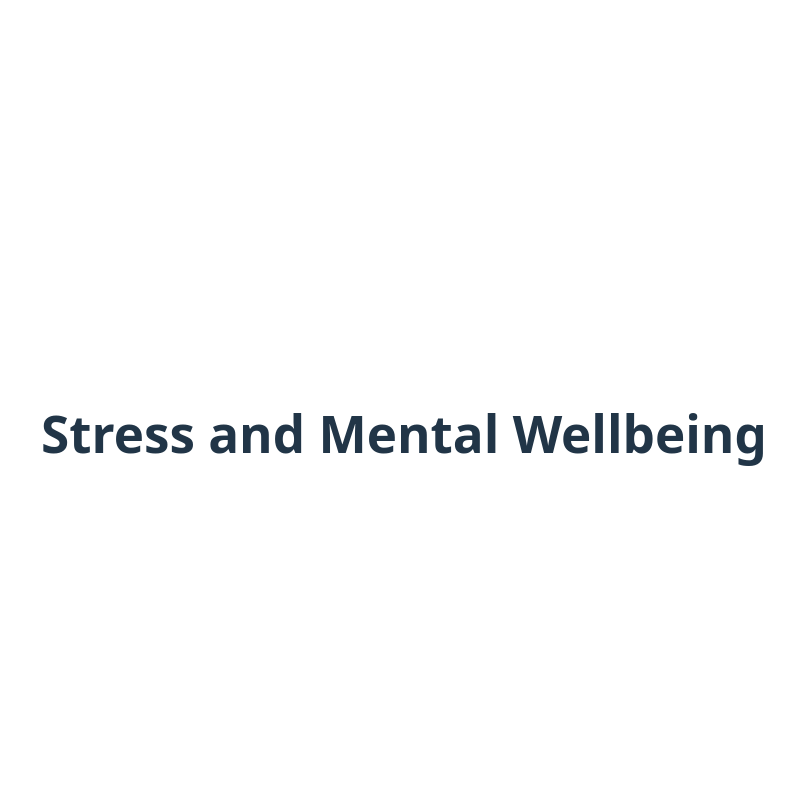
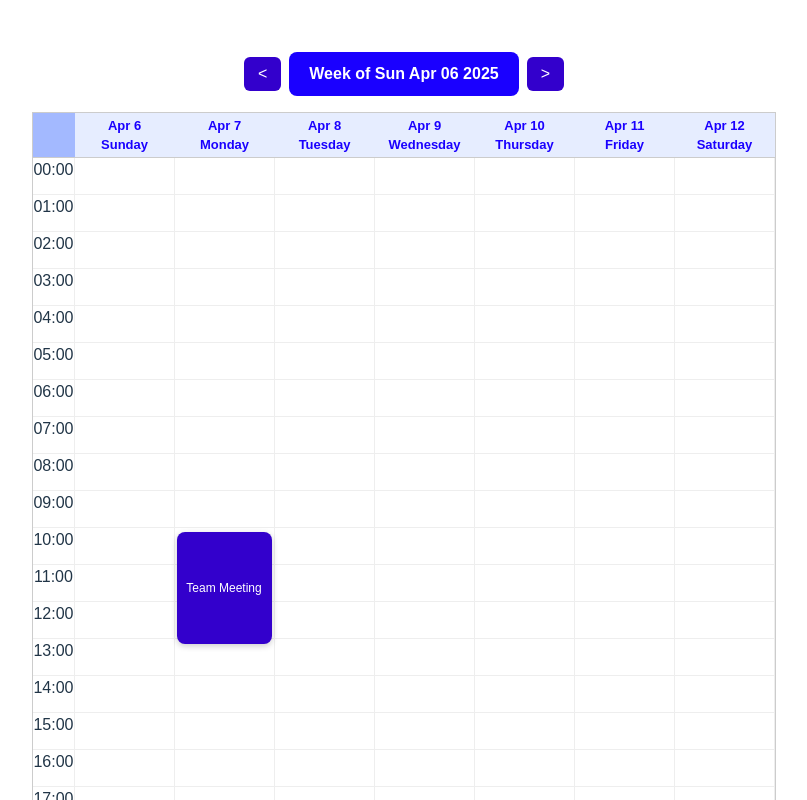
Before and after one commit to lwonsang/Stress-and-Mental-Wellbeing, a React (Vite) app in the folder frontend/vite-project/: page / in a window 1280 px wide. Shown: the top 800 px of the page, without its empty margins (236-1043 px from the left). Built offline with nearby package versions, Linux system fonts and the light colour scheme.

Commit message:
feat: add weekly view with draggable tasks and info modal

```diff
--- a/frontend/vite-project/src/App.jsx
+++ b/frontend/vite-project/src/App.jsx
@@ -1,14 +1,15 @@
-import { useState } from 'react'
-import reactLogo from './assets/react.svg'
-import viteLogo from '/vite.svg'
-import './App.css'
+import { useState } from "react";
+import reactLogo from "./assets/react.svg";
+import viteLogo from "/vite.svg";
+import "./App.css";
+import WeeklyView from "./components/WeeklyView";
 
 function App() {
   return (
-    <div style={{ textAlign: 'center', marginTop: '100px' }}>
-      <h1>Stress and Mental Wellbeing</h1>
+    <div>
+      <WeeklyView />
     </div>
   );
 }
 
-export default App
+export default App;
--- /dev/null
+++ b/frontend/vite-project/src/components/TaskBox.jsx
@@ -0,0 +1,25 @@
+import React from "react";
+import "./WeeklyView.css";
+
+const TaskBox = ({ task, onClick }) => {
+  const handleDragStart = (e) => {
+    e.dataTransfer.setData("text/plain", JSON.stringify(task));
+  };
+
+  const hours = parseFloat(task.workTime);
+  const height = `${36 * hours - 4}px`;
+
+  return (
+    <div
+      className="task-box"
+      draggable
+      onDragStart={handleDragStart}
+      onClick={() => onClick(task)}
+      style={{ height }}
+    >
+      {task.name}
+    </div>
+  );
+};
+
+export default TaskBox;
--- /dev/null
+++ b/frontend/vite-project/src/components/WeeklyView.css
@@ -0,0 +1,153 @@
+.weekly-container {
+  padding: 20px;
+  font-family: Arial, sans-serif;
+  background-color: white;
+}
+
+.weekly-header {
+  display: flex;
+  justify-content: center;
+  align-items: center;
+  margin-bottom: 16px;
+}
+
+.nav-btn {
+  background-color: #3300cc;
+  color: white;
+  border: none;
+  padding: 8px 14px;
+  border-radius: 6px;
+  margin: 0 8px;
+  font-size: 16px;
+  cursor: pointer;
+}
+
+.week-label {
+  background-color: #1a00ff;
+  color: white;
+  padding: 10px 20px;
+  border-radius: 8px;
+  font-weight: bold;
+}
+
+.weekly-grid {
+  display: flex;
+  flex-direction: row;
+  align-items: flex-start;
+  border: 1px solid #ccc;
+}
+
+.time-column,
+.day-column {
+  display: flex;
+  flex-direction: column;
+}
+
+.time-cell,
+.day-cell {
+  position: relative;
+  height: 36px;
+  border-bottom: 1px solid #eee;
+  border-right: 1px solid #eee;
+  padding: 0;
+}
+
+.day-column {
+  width: 100px;
+}
+
+.day-header {
+  height: 40px;
+  background-color: #e6edff;
+  text-align: center;
+  font-weight: bold;
+  color: #1a00ff;
+  border-bottom: 1px solid #ccc;
+  display: flex;
+  justify-content: center;
+  align-items: center;
+  font-size: 13px;
+  padding: 2px;
+}
+
+.empty-cell {
+  background-color: #a3b9ff;
+}
+
+.task-box {
+  background-color: #3300cc;
+  color: white;
+  padding: 2px 4px;
+  font-size: 12px;
+  border-radius: 4px;
+  display: inline-block;
+  margin-top: 4px;
+}
+
+.task-box {
+  position: absolute;
+  top: 0;
+  left: 2px;
+  right: 2px;
+  background-color: #3300cc;
+  color: white;
+  border-radius: 8px;
+  padding: 4px;
+  font-size: 12px;
+  text-align: center;
+  box-shadow: 0 2px 6px rgba(0, 0, 0, 0.2);
+  cursor: grab;
+  z-index: 1;
+  display: flex;
+  align-items: center;
+  justify-content: center;
+}
+
+.task-modal {
+  position: fixed;
+  top: 0;
+  left: 0;
+  width: 100%;
+  height: 100%;
+  background-color: rgba(0, 0, 0, 0.4);
+  display: flex;
+  justify-content: center;
+  align-items: center;
+  z-index: 999;
+}
+
+.task-modal-content {
+  background-color: #f0f0f0;
+  padding: 20px 30px;
+  border-radius: 10px;
+  min-width: 300px;
+  text-align: left;
+  box-shadow: 0 5px 15px rgba(0, 0, 0, 0.3);
+}
+
+.modal-buttons {
+  display: flex;
+  justify-content: flex-end;
+  gap: 10px;
+  margin-top: 20px;
+}
+
+.close-btn {
+  padding: 6px 14px;
+  background-color: #ddd;
+  border: 1px solid #ccc;
+  border-radius: 6px;
+  cursor: pointer;
+  font-weight: bold;
+  color: #333;
+}
+
+.edit-btn {
+  padding: 6px 14px;
+  background-color: #1a00ff;
+  color: white;
+  border: none;
+  border-radius: 6px;
+  cursor: pointer;
+  font-weight: bold;
+}
--- /dev/null
+++ b/frontend/vite-project/src/components/WeeklyView.jsx
@@ -0,0 +1,197 @@
+import React, { useState } from "react";
+import "./WeeklyView.css";
+import TaskBox from "./TaskBox";
+
+const days = [
+  "Sunday",
+  "Monday",
+  "Tuesday",
+  "Wednesday",
+  "Thursday",
+  "Friday",
+  "Saturday",
+];
+const hours = Array.from(
+  { length: 24 },
+  (_, i) => `${i.toString().padStart(2, "0")}:00`
+);
+
+const WeeklyView = () => {
+  const getStartOfWeek = (date) => {
+    const d = new Date(date);
+    d.setDate(d.getDate() - d.getDay());
+    d.setHours(0, 0, 0, 0);
+    return d;
+  };
+
+  const [weekStart, setWeekStart] = useState(getStartOfWeek(new Date()));
+  const [selectedTask, setSelectedTask] = useState(null);
+  const [showModal, setShowModal] = useState(false);
+
+  const [tasks, setTasks] = useState([
+    {
+      id: "t1",
+      name: "Team Meeting",
+      duration: "1h",
+      workTime: "3h",
+      dueDate: "2025-03-31",
+      dueTime: "10:00",
+      date: "2025-04-07",
+      time: "10:00",
+    },
+    {
+      id: "t2",
+      name: "Workout",
+      duration: "1h",
+      workTime: "1h",
+      dueDate: "2025-04-02",
+      dueTime: "18:00",
+      date: "2025-04-09",
+      time: "18:00",
+    },
+  ]);
+
+  const getDatesOfWeek = (start) => {
+    const dates = [];
+    for (let i = 0; i < 7; i++) {
+      const d = new Date(start);
+      d.setDate(start.getDate() + i);
+      dates.push(new Date(d));
+    }
+    return dates;
+  };
+
+  const dates = getDatesOfWeek(weekStart);
+
+  const formatDate = (date) => {
+    const month = date.toLocaleString("en-US", { month: "short" });
+    return `${month} ${date.getDate()}`;
+  };
+
+  const handlePrev = () => {
+    const prev = new Date(weekStart);
+    prev.setDate(prev.getDate() - 7);
+    setWeekStart(prev);
+  };
+
+  const handleNext = () => {
+    const next = new Date(weekStart);
+    next.setDate(next.getDate() + 7);
+    setWeekStart(next);
+  };
+
+  const handleDrop = (e, targetDateStr, targetTime) => {
+    e.preventDefault();
+    const draggedTask = JSON.parse(e.dataTransfer.getData("text/plain"));
+
+    setTasks((prev) =>
+      prev.map((t) =>
+        t.id === draggedTask.id
+          ? { ...t, date: targetDateStr, time: targetTime }
+          : t
+      )
+    );
+  };
+
+  const onClickTask = (task) => {
+    setSelectedTask(task);
+    setShowModal(true);
+  };
+
+  return (
+    <>
+      <div className="weekly-container">
+        <div className="weekly-header">
+          <button className="nav-btn" onClick={handlePrev}>
+            {"<"}
+          </button>
+          <div className="week-label">Week of {weekStart.toDateString()}</div>
+          <button className="nav-btn" onClick={handleNext}>
+            {">"}
+          </button>
+        </div>
+
+        <div className="weekly-grid">
+          <div className="time-column">
+            <div className="day-header empty-cell"></div>
+            {hours.map((hour) => (
+              <div key={hour} className="time-cell">
+                {hour}
+              </div>
+            ))}
+          </div>
+
+          {dates.map((date, i) => {
+            const dayName = days[date.getDay()];
+            const dateStr = date.toISOString().split("T")[0];
+
+            return (
+              <div key={i} className="day-column">
+                <div className="day-header">
+                  {formatDate(date)}
+                  <br />
+                  {dayName}
+                </div>
+                {hours.map((hour, j) => {
+                  const task = tasks.find(
+                    (t) => t.date === dateStr && t.time === hour
+                  );
+                  return (
+                    <div
+                      key={j}
+                      className="day-cell"
+                      onDragOver={(e) => e.preventDefault()}
+                      onDrop={(e) => handleDrop(e, dateStr, hour)}
+                    >
+                      {task && <TaskBox task={task} onClick={onClickTask} />}
+                    </div>
+                  );
+                })}
+              </div>
+            );
+          })}
+        </div>
+      </div>
+
+      {showModal && selectedTask && (
+        <div className="task-modal">
+          <div className="task-modal-content">
+            <h3>{selectedTask.name}</h3>
+            <p>
+              <strong>Duration:</strong> {selectedTask.duration}
+            </p>
+            <p>
+              <strong>Work Time:</strong> {selectedTask.workTime}
+            </p>
+            <p>
+              <strong>Due:</strong> {selectedTask.dueDate}{" "}
+              {selectedTask.dueTime}
+            </p>
+            <p>
+              <strong>Date:</strong> {selectedTask.date}
+            </p>
+            <p>
+              <strong>Time Slot:</strong> {selectedTask.time}
+            </p>
+
+            <div className="modal-buttons">
+              <button className="close-btn" onClick={() => setShowModal(false)}>
+                Close
+              </button>
+              <button
+                className="edit-btn"
+                onClick={() => {
+                  // TODO: Edit menu
+                }}
+              >
+                Edit
+              </button>
+            </div>
+          </div>
+        </div>
+      )}
+    </>
+  );
+};
+
+export default WeeklyView;
```
Also changed, not shown: 1 other file (tests, documents, lock files or other folders).
